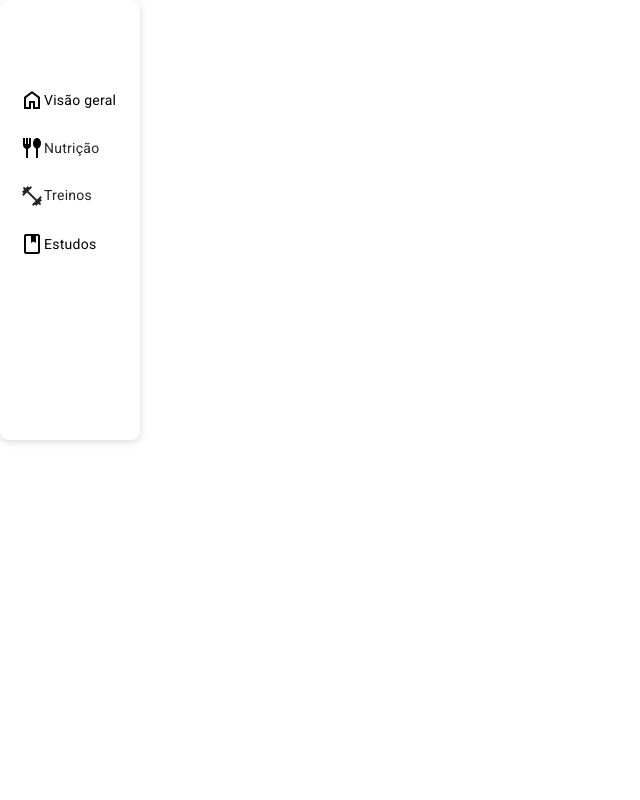
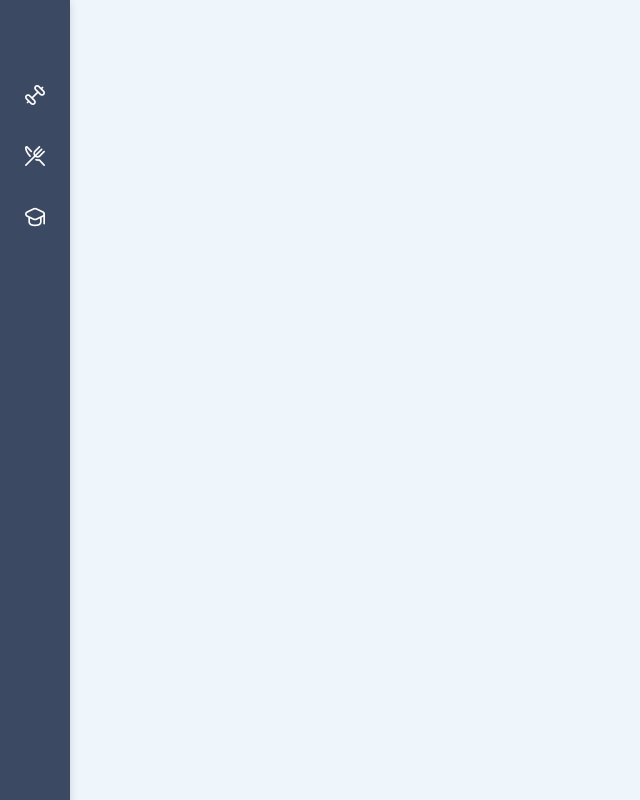
Before and after one commit to victorferraz364/angular__registration-system, an Angular app: page / in a window 1280 px wide. Shown: the whole page, without its empty margins (0-640 px from the left). Built offline with nearby package versions, Linux system fonts and the light colour scheme.

Commit message:
[style] adjustments to general styles

```diff
--- a/src/app/app.component.scss
+++ b/src/app/app.component.scss
@@ -1,3 +1,4 @@
+
 .container {
     display: flex;
 }
--- a/src/app/core/components/side-menu/side-menu.component.html
+++ b/src/app/core/components/side-menu/side-menu.component.html
@@ -1,25 +1,27 @@
-<div class="container-sidebar">
-    <ul class="sidebar-itens">
+<nav class="sidebar">
 
-        <div class="item">
-            <span class="material-symbols-outlined">home</span>
-            <li>Visão geral</li>
-        </div>
-        <div class="item">
-            <span class="material-symbols-outlined">fork_spoon</span>
-            <li><a routerLink="/nutrition">Nutrição</a></li>
-        </div>
-        <div class="item">
+    <ul class="sidebar-items">
+
+        <li class="sidebar-item">
             <a routerLink="/training">
-                <span class="material-symbols-outlined">fitness_center</span>
-                <li>Treinos</li>
+                <i class="fi fi-rr-gym"></i>
+                <!--<span>Treinos</span> -->
             </a>
+        </li>
 
-        </div>
-        <div class="item">
-            <span class="material-symbols-outlined">book</span>
-            <li>Estudos</li>
-        </div>
+        <li class="sidebar-item">
+            <a routerLink="/nutrition">
+                <i class="fi fi-rr-restaurant"></i>
+                  <!-- <span>Nutrição</span> -->
+            </a>
+        </li>
 
+        <li class="sidebar-item">
+            <a routerLink="/studies">
+                <i class="fi fi-rr-graduation-cap"></i>
+                   <!--<span>Estudos</span>-->
+            </a>
+        </li>
     </ul>
-</div>
+
+</nav>
--- a/src/app/core/components/side-menu/side-menu.component.scss
+++ b/src/app/core/components/side-menu/side-menu.component.scss
@@ -1,38 +1,47 @@
-@import url('https://fonts.googleapis.com/css2?family=Material+Symbols+Outlined');
+$primary-color: #6AB8FD;
+$text-color: #FFF;
+$bg-color: #3c4962;
+$box-shadow: 0px 2px 8px 0px rgba(0, 0, 0, 0.15);
 
-.container-sidebar {
-    padding: 20px;
-    width: 100px;
-    height: 50vh;
-    background-color: #FFF;
-    box-shadow: 0px 2px 8px 0px rgba(0, 0, 0, 0.15);
-    border-radius: 9px;
+
+@import url('https://cdn-uicons.flaticon.com/2.6.0/uicons-regular-rounded/css/uicons-regular-rounded.css');
+
+.sidebar {
+    height: 100vh;
+    background-color: $bg-color;
+    box-shadow: $box-shadow;
+    padding: 10px;
+    position: fixed;
 }
-.sidebar-itens {
-    margin-top: 60px;
-    height: 100%;
+
+.sidebar-items {
+    padding-top: 60px;
+    gap: 8px;
+    width: 100%;
     display: flex;
+    align-items: center;
     flex-direction: column;
-    gap: 8px;
+}
+
+.sidebar-item {
+    padding: 15px;
+    border-radius: 5px;
+    color: $text-color;
+
+    i {
+        font-size: 20px;
+    }
 
     a {
-        line-height: 22px;
-        color: #262626;
-        list-style: none;
+        display: flex;
+        align-items: center;
         text-decoration: none;
-        display: flex;
+        color: inherit;
+        width: 100%;
+    }
+
+    &:hover {
+        background-color: $primary-color;
+        cursor: pointer;
     }
 }
-
-.item {
-    display: flex;
-    align-items: center;
-    width: 100%;
-    height: 40px;
-}
-.item:hover {
-    background-color: #6AB8FD;
-    padding: 1px;
-    cursor: pointer;
-    border-radius: 10px;
-}
--- a/src/app/freatures/nutrition.module/pages/nutrition.page/components/feed-record-table/feed-record-table.component.html
+++ b/src/app/freatures/nutrition.module/pages/nutrition.page/components/feed-record-table/feed-record-table.component.html
@@ -1,8 +1,5 @@
 <!-- Select de modo de visualização -->
-<universal-select
-  [label]="'Modo de Visualização'"
-  [options]="modosVisualizacao"
-  (valueChange)="atualizarModo($event)">
+<universal-select [label]="'Modo de Visualização'" [options]="modosVisualizacao" (valueChange)="atualizarModo($event)">
 </universal-select>
 
 <!-- Tabela Completa de Alimentos -->
@@ -35,13 +32,21 @@
 
 <mat-accordion *ngIf="modoVisualizacao === 'separado'" multi>
   <mat-expansion-panel [expanded]="true" *ngFor="let refeicao of refeicoes">
-    <mat-expansion-panel-header >
-      <mat-panel-title>
-       {{ refeicao.nome}}
+    <mat-expansion-panel-header>
+      <mat-panel-title class="mat-panel-title">
+
+        <div>
+          {{ refeicao.nome }}
+        </div>
+
+        <div class="mat-panel-title-infos">
+          <span>total de calorias</span>0
+        </div>
+
       </mat-panel-title>
     </mat-expansion-panel-header>
 
-    <table mat-table [dataSource]="refeicao.alimentos"  class="mat-elevation-z8">
+    <table mat-table [dataSource]="refeicao.alimentos" class="mat-elevation-z8">
 
       <ng-container matColumnDef="alimento">
         <th mat-header-cell *matHeaderCellDef> Alimento </th>
--- a/src/app/freatures/nutrition.module/pages/nutrition.page/components/feed-record-table/feed-record-table.component.scss
+++ b/src/app/freatures/nutrition.module/pages/nutrition.page/components/feed-record-table/feed-record-table.component.scss
@@ -1,14 +1,30 @@
 .mat-column-alimento {
     width: 50%;
     vertical-align: middle;
+}
+.mat-expansion-panel-header {
+
 }
 .mat-table .mat-column{
     vertical-align: middle;
 
 }
+.mat-panel-title {
+  display: flex;
+  width: 100%;
+  justify-content: space-between;
+}
+.mat-panel-title-infos {
+
+}
+.mat-panel-title-infos span{
+ font-style: italic;
+ font-size: 14px;
+}
+
 .mat-mdc-table .mat-mdc-header-cell, .mat-mdc-cell {
     vertical-align: middle;
-
+    background-color: #ffffff;
 }
 .mat-mdc-row:hover {
     background-color: aqua;
@@ -24,7 +40,7 @@
     margin: 5px 0;
   }
   .mat-mdc-header-row {
-   height: 0;
+
 
 }
 .mat-typography {
--- a/src/app/freatures/nutrition.module/pages/nutrition.page/components/feed-record-table/feed-record-table.component.ts
+++ b/src/app/freatures/nutrition.module/pages/nutrition.page/components/feed-record-table/feed-record-table.component.ts
@@ -8,7 +8,9 @@ import { ELEMENTDATA } from '../../constants/ELEMENT-DATA';
 })
 export class FeedRecordTableComponent {
 
-  refeicoes = [
+
+
+   refeicoes = [
     { nome: 'Café da manhã', alimentos: [
       { alimento: 'Ovo', quantidade: '2 unidades', calorias: 150, datahora: new Date() },
       { alimento: 'Pão', quantidade: '1 unidade', calorias: 100, datahora: new Date() }
@@ -22,9 +24,15 @@ export class FeedRecordTableComponent {
       { alimento: 'Frango', quantidade: '150g', calorias: 200, datahora: new Date() }
     ]},
     { nome: 'Lanches', alimentos: [
-      { alimento: 'Maçã', quantidade: '1 unidade', calorias: 52, datahora: new Date() }
+      { alimento: 'Maçã', quantidade: '1 unidade', calorias: 193, datahora: new Date() }
     ]}
   ];
+
+
+
+
+
+
 
   // Unifica todos os alimentos em um único array
   alimentosUnificados = this.refeicoes.flatMap(refeicao => refeicao.alimentos);
@@ -39,4 +47,7 @@ export class FeedRecordTableComponent {
   atualizarModo(modo: string) {
     this.modoVisualizacao = modo;
   }
+
+
+  totalKcalRefeicao = 100;
 }
--- a/src/app/freatures/nutrition.module/pages/nutrition.page/nutrition.page.component.html
+++ b/src/app/freatures/nutrition.module/pages/nutrition.page/nutrition.page.component.html
@@ -1,23 +1,5 @@
-<div class="container-table">
-
-
-
-    <feed-record-table></feed-record-table>
-
-
-
-
-
-
-
-
-
-
-
-
-
-
-
-
-
+<div class="container">
+    <div class="container-table">
+        <feed-record-table></feed-record-table>
+    </div>
 </div>
--- a/src/app/freatures/nutrition.module/pages/nutrition.page/nutrition.page.component.scss
+++ b/src/app/freatures/nutrition.module/pages/nutrition.page/nutrition.page.component.scss
@@ -1,3 +1,11 @@
+
+.container {
+    width: 100%;
+    display: flex;
+    flex-direction: column;
+    justify-content: center;
+    align-items: center;
+}
 .container-table {
-    max-width: 700px;
+    width: 700px;
 }
--- a/src/styles.scss
+++ b/src/styles.scss
@@ -1,4 +1,31 @@
 /* You can add global styles to this file, and also import other style files */
+
+* {
+	font-family: system-ui, -apple-system, BlinkMacSystemFont, 'Segoe UI', Roboto, Oxygen, Ubuntu, Cantarell, 'Open Sans', 'Helvetica Neue', sans-serif !important;
+
+}
+::-webkit-scrollbar {
+	width: 10px;
+
+  }
+
+  /* Track */
+  ::-webkit-scrollbar-track {
+	background: #f1f1f1;
+	position: fixed;
+  }
+
+  /* Handle */
+  ::-webkit-scrollbar-thumb {
+	background: #888;
+	position: fixed;
+  }
+
+  /* Handle on hover */
+  ::-webkit-scrollbar-thumb:hover {
+	background: #555;
+	position: fixed;
+  }
 
 /*  css reset */
 html,body,div,span,applet,object,iframe,h1,h2,h3,h4,h5,h6,
@@ -16,6 +43,7 @@ hgroup,menu,nav,output,ruby,section,summary,time,mark,audio,video {
 	font: inherit;
 	vertical-align: baseline;
 	list-style: none;
+
 }
 
 /* HTML5 display-role reset for older browsers */
@@ -26,9 +54,9 @@ article,aside,details,figcaption,figure,footer,header,hgroup,menu,nav,section {
 body {
 	line-height: 1;
 	margin: 0;
-	font-family: poppins, Arial, Helvetica, sans-serif;
+	background-color: #eef5fb;
 }
-s
+
 ol,
 ul {
 	list-style: none;
@@ -56,6 +84,6 @@ html,
 body {
 	height: 100%;
 	box-sizing: border-box;
+	scrollbar-gutter: stable;
+
 }
-html, body { height: 100%; }
-body { margin: 0; font-family: Roboto, "Helvetica Neue", sans-serif; }
```
Also changed, not shown: package.json (line endings or trailing spaces).
